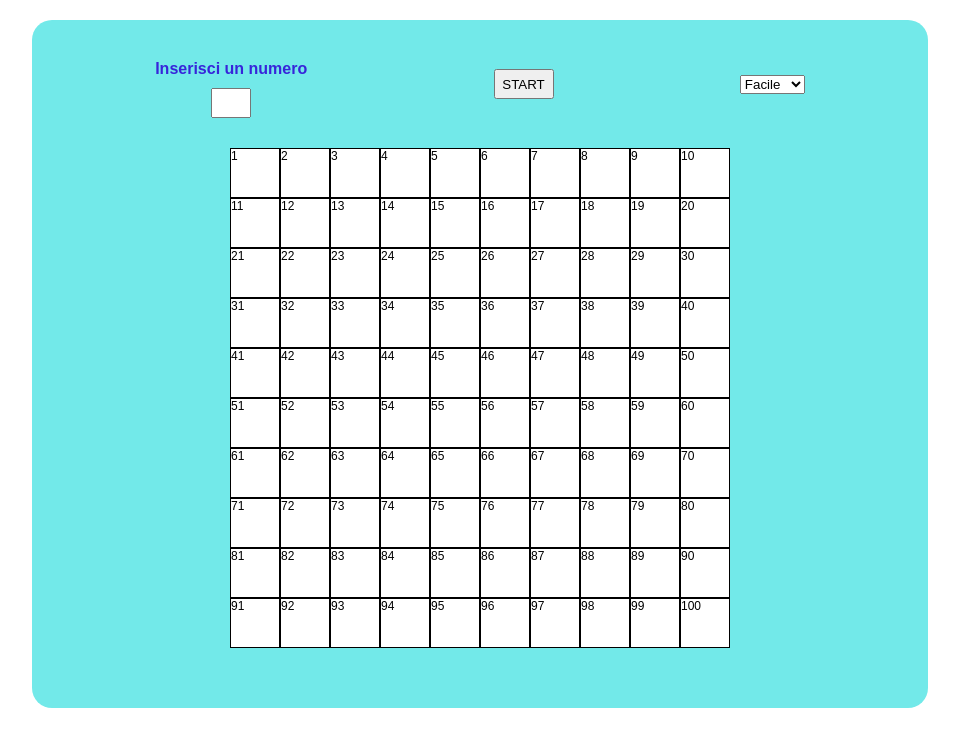
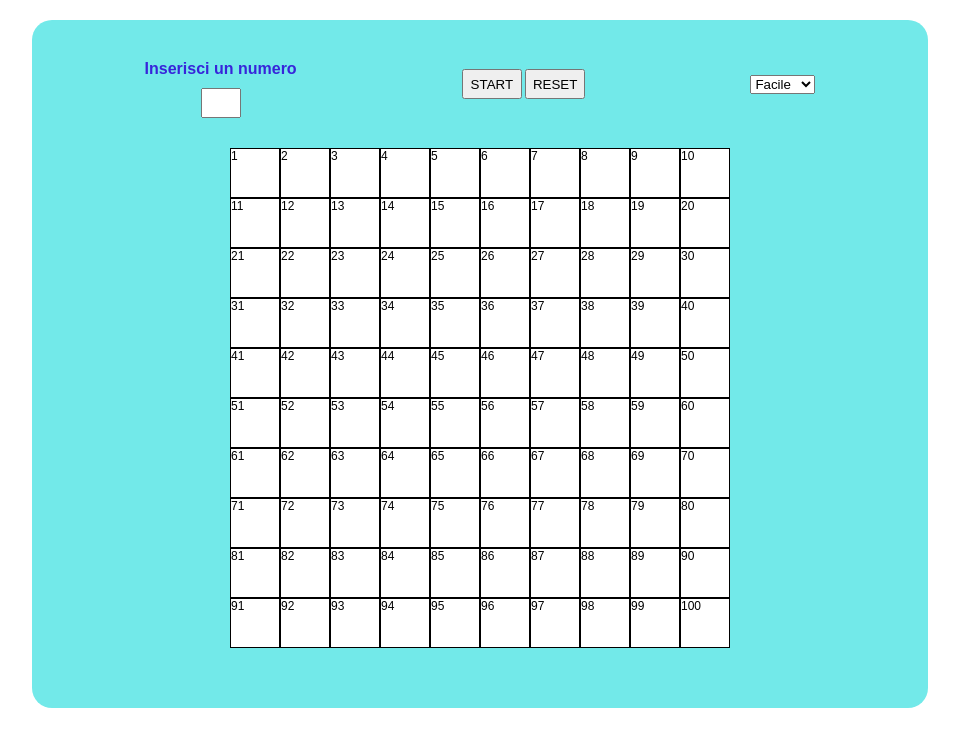
Before and after one commit to andrealigorio/js-campominato, a plain HTML site: page index.html in a window 1280 px wide. Shown: the whole page, without its empty margins (160-1119 px from the left). Drawn offline with Linux system fonts and the light colour scheme.

Commit message:
Aggiunto button reset

```diff
--- a/css/style.css
+++ b/css/style.css
@@ -41,9 +41,10 @@ body {
     color: #3725da;
     padding: 10px 0;
 }
-.btn_start #btn {
+.btn_game button {
     width: 60px;
     height: 30px;
+    cursor: pointer;
 }
 #minefield {
     width: 500px;
--- a/index.html
+++ b/index.html
@@ -14,8 +14,9 @@
                 <label for="number">Inserisci un numero</label>
                 <input type="number" id="number" name="number">
             </div>
-            <div class="btn_start">
-                <button onclick="myFunction()" type="button" id="btn">START</button>
+            <div class="btn_game">
+                <button onclick="myFunction()" type="button" id="btn_start">START</button>
+                <button onclick="myFunctionReset()" type="button" id="btn_reset">RESET</button>
             </div>
             <div class="difficulty">
                 <select name="level" id="level">
--- a/js/main.js
+++ b/js/main.js
@@ -1,4 +1,5 @@
 function myFunction() {
+
 const pcRandomNumber = 16;
 
 var difficulty;
@@ -108,3 +109,6 @@ while ((!isInArray(pcArrayNumber, userNumber)) && ((arrayUser.length) < (difficu
     }
 
 }
+function myFunctionReset() {
+    location.reload();
+}
```
